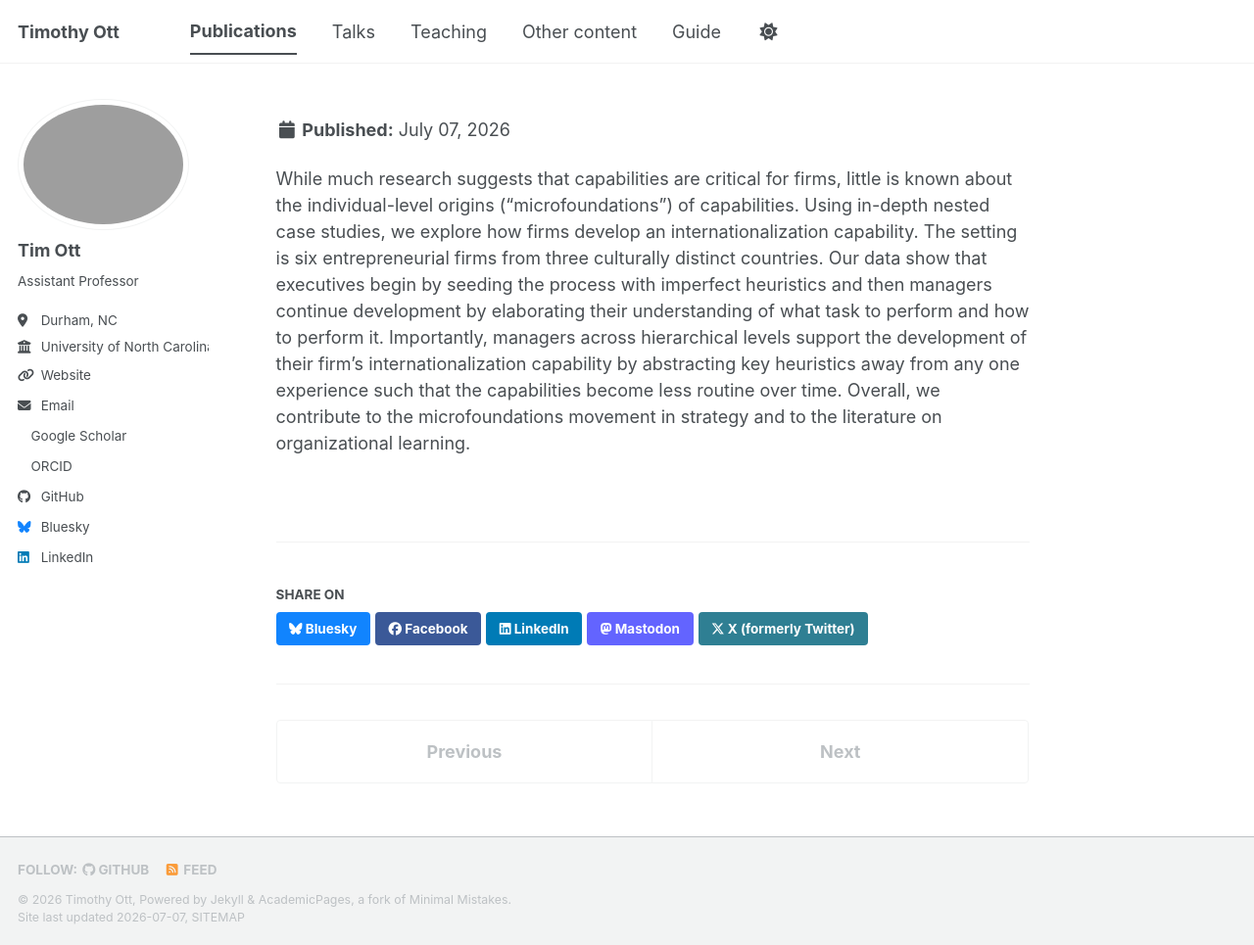
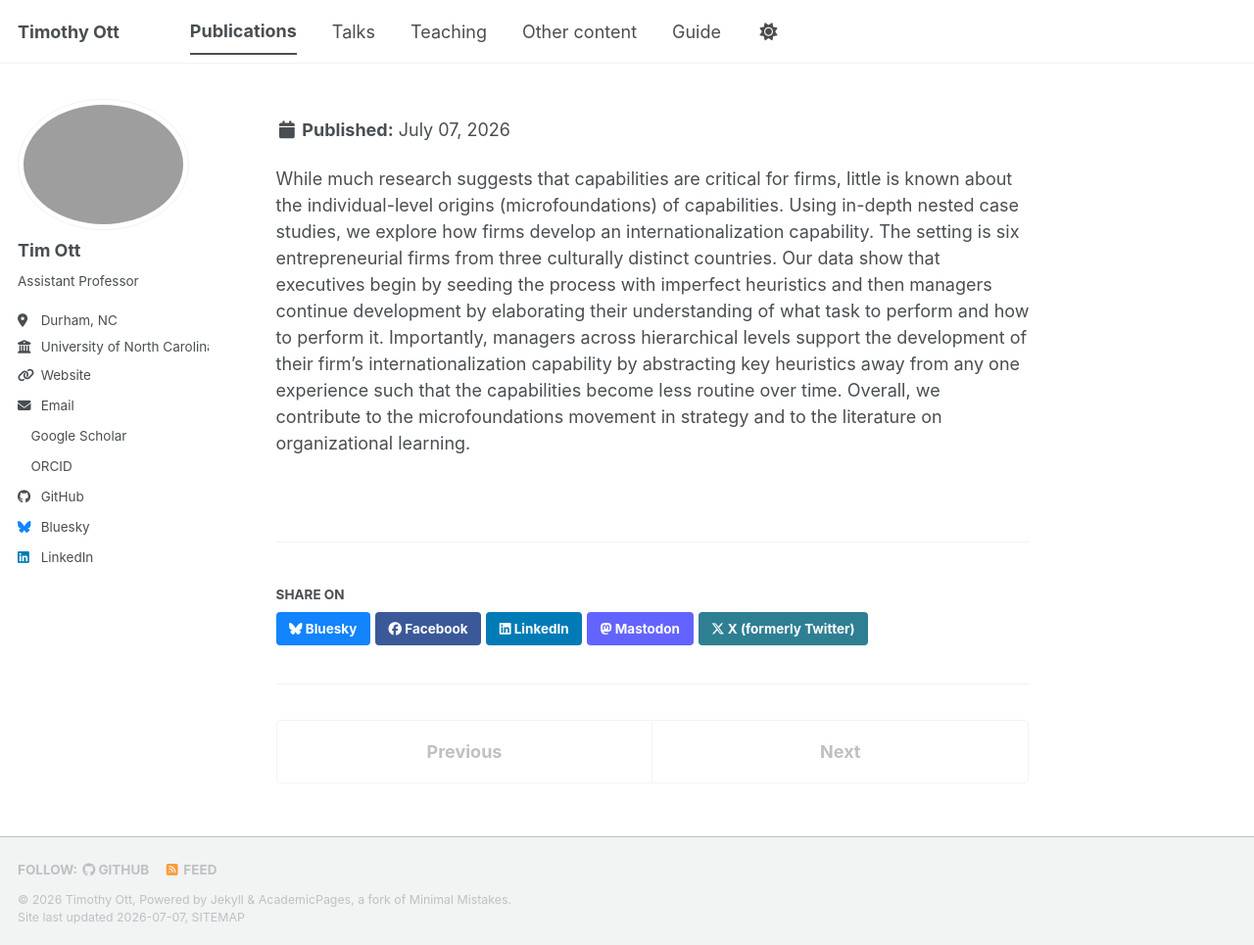
Before and after one commit to timothyott/timothyott.github.io, a Jekyll site: the page built from _publications/SEJ-2019.md, in a window 1280 px wide and 965 px high. Shown: the whole window at 98% size. Built offline with Jekyll 4.4.1, drawn with Linux system fonts in a browser that asks for light colours; a style sheet for code colours, icons or effects is not loaded.

Commit message:
Update SEJ-2019.md

```diff
--- a/_publications/SEJ-2019.md
+++ b/_publications/SEJ-2019.md
@@ -3,7 +3,7 @@ title: "Capability creation: Heuristics as microfoundations"
 collection: publications
 category: manuscripts
 permalink: /publication/SEJ-2019
-excerpt: 'While much research suggests that capabilities are critical for firms, little is known about the individual-level origins (“microfoundations”) of capabilities. Using in-depth nested case studies, we explore how firms develop an internationalization capability. The setting is six entrepreneurial firms from three culturally distinct countries. Our data show that executives begin by seeding the process with imperfect heuristics and then managers continue development by elaborating their understanding of what task to perform and how to perform it. Importantly, managers across hierarchical levels support the development of their firm's internationalization capability by abstracting key heuristics away from any one experience such that the capabilities become less routine over time. Overall, we contribute to the microfoundations movement in strategy and to the literature on organizational learning.'
+excerpt: 'While much research suggests that capabilities are critical for firms, little is known about the individual-level origins (microfoundations) of capabilities. Using in-depth nested case studies, we explore how firms develop an internationalization capability. The setting is six entrepreneurial firms from three culturally distinct countries. Our data show that executives begin by seeding the process with imperfect heuristics and then managers continue development by elaborating their understanding of what task to perform and how to perform it. Importantly, managers across hierarchical levels support the development of their firm's internationalization capability by abstracting key heuristics away from any one experience such that the capabilities become less routine over time. Overall, we contribute to the microfoundations movement in strategy and to the literature on organizational learning.'
 date: 2019-06-01
 venue: 'Strategic Entrepreneurship Journal'
 slidesurl:
@@ -11,4 +11,4 @@ paperurl: 'https://doi.org/10.1002/sej.1312'
 bibtexurl:
 citation: 'Bingham, C.B., Howell, T. and Ott, T.E., 2019. Capability creation: Heuristics as microfoundations. Strategic Entrepreneurship Journal, 13(2), pp.121-153.'
 ---
-While much research suggests that capabilities are critical for firms, little is known about the individual-level origins (“microfoundations”) of capabilities. Using in-depth nested case studies, we explore how firms develop an internationalization capability. The setting is six entrepreneurial firms from three culturally distinct countries. Our data show that executives begin by seeding the process with imperfect heuristics and then managers continue development by elaborating their understanding of what task to perform and how to perform it. Importantly, managers across hierarchical levels support the development of their firm's internationalization capability by abstracting key heuristics away from any one experience such that the capabilities become less routine over time. Overall, we contribute to the microfoundations movement in strategy and to the literature on organizational learning.
+While much research suggests that capabilities are critical for firms, little is known about the individual-level origins (microfoundations) of capabilities. Using in-depth nested case studies, we explore how firms develop an internationalization capability. The setting is six entrepreneurial firms from three culturally distinct countries. Our data show that executives begin by seeding the process with imperfect heuristics and then managers continue development by elaborating their understanding of what task to perform and how to perform it. Importantly, managers across hierarchical levels support the development of their firm's internationalization capability by abstracting key heuristics away from any one experience such that the capabilities become less routine over time. Overall, we contribute to the microfoundations movement in strategy and to the literature on organizational learning.
```
